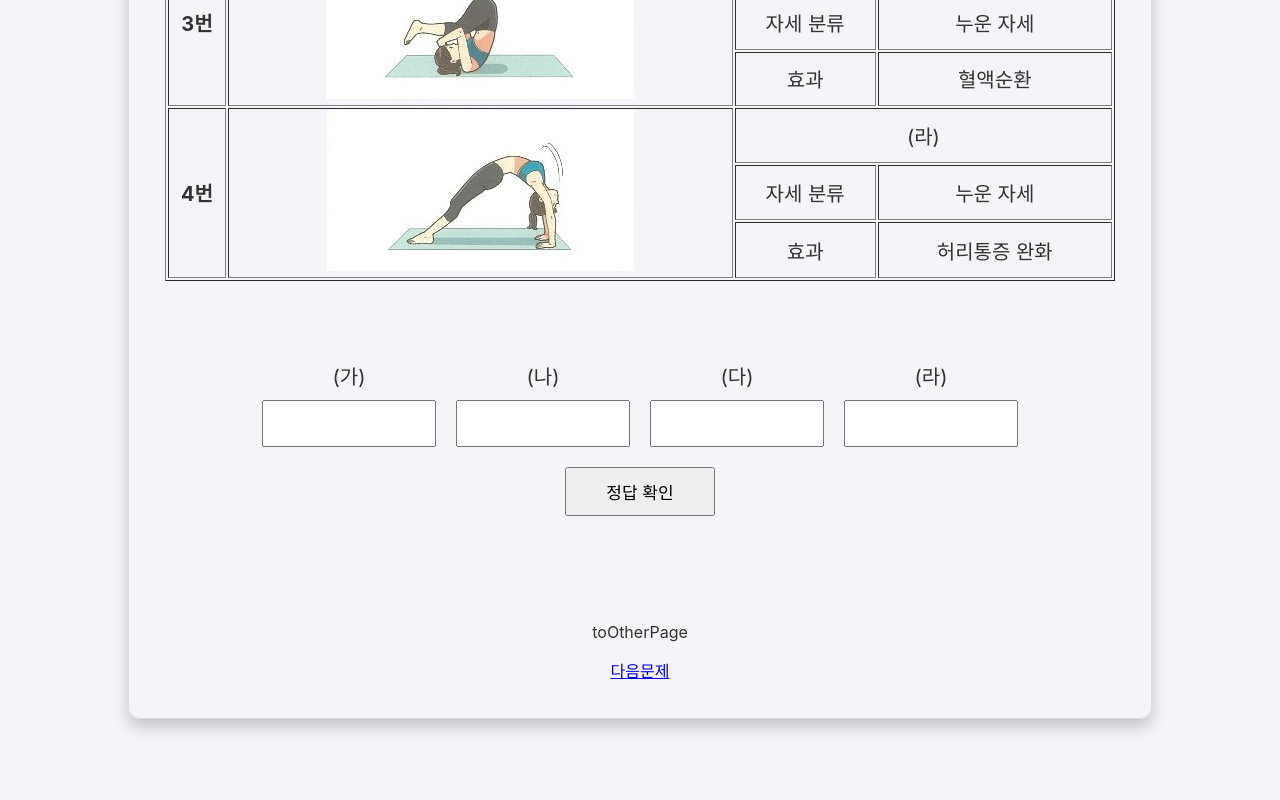
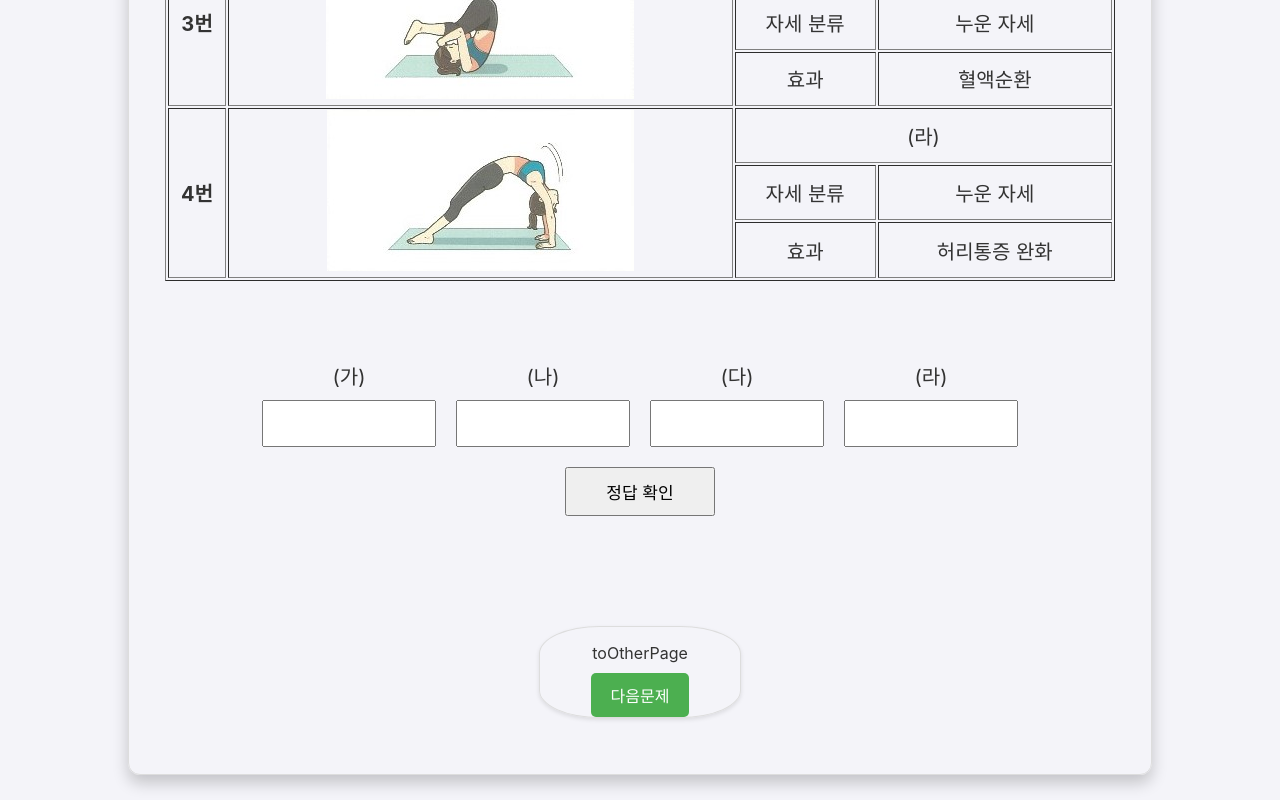
Before and after one commit to mi-k-7/react-team5, a React (Create React App) app: page /Quiz7 in a window 1280 px wide. Shown: the part 871-1671 px from the top of the page. Before the commit the page ends 1615 px from the top, so only its background shows below. Built offline with nearby package versions, Linux system fonts and the light colour scheme; a web font is replaced by a local one.

Commit message:
다음 문제 버튼 수정

```diff
--- a/src/Main.js
+++ b/src/Main.js
@@ -5,7 +5,11 @@ function Main(props) {
     return (
         <div>
             <h2>메인 화면</h2>
-            <button><Link to={'./Quiz7'}>시작하기</Link></button>
+
+            <div className='next_page'>
+                <p>toOtherPage</p>
+                <Link to={'/Quiz7'} className='start-button'>시작하기</Link>
+            </div>
         </div>
     );
 }
--- a/src/QuizHeader.css
+++ b/src/QuizHeader.css
@@ -44,3 +44,34 @@ body {
     margin: 0;
     font-size: 1em;
 }
+
+
+.next_page {
+    display: flex;
+    flex-direction: column;
+    align-items: center;
+    margin-top: 20px;
+    margin-bottom: 20px;
+    border: 1px solid #ddd;
+    box-shadow: 0 2px 4px rgba(0, 0, 0, 0.1);
+    height: 90px;
+    width: 200px;
+    border-radius: 30%;
+  }
+
+  .next_page p {
+    margin-bottom: 10px;
+  }
+
+  .start-button {
+    background-color: #4CAF50;
+    color: white;
+    padding: 10px 20px;
+    text-decoration: none;
+    border-radius: 5px;
+    transition: background-color 0.3s ease;
+  }
+
+  .start-button:hover {
+    background-color: #45a049;
+  }
```
